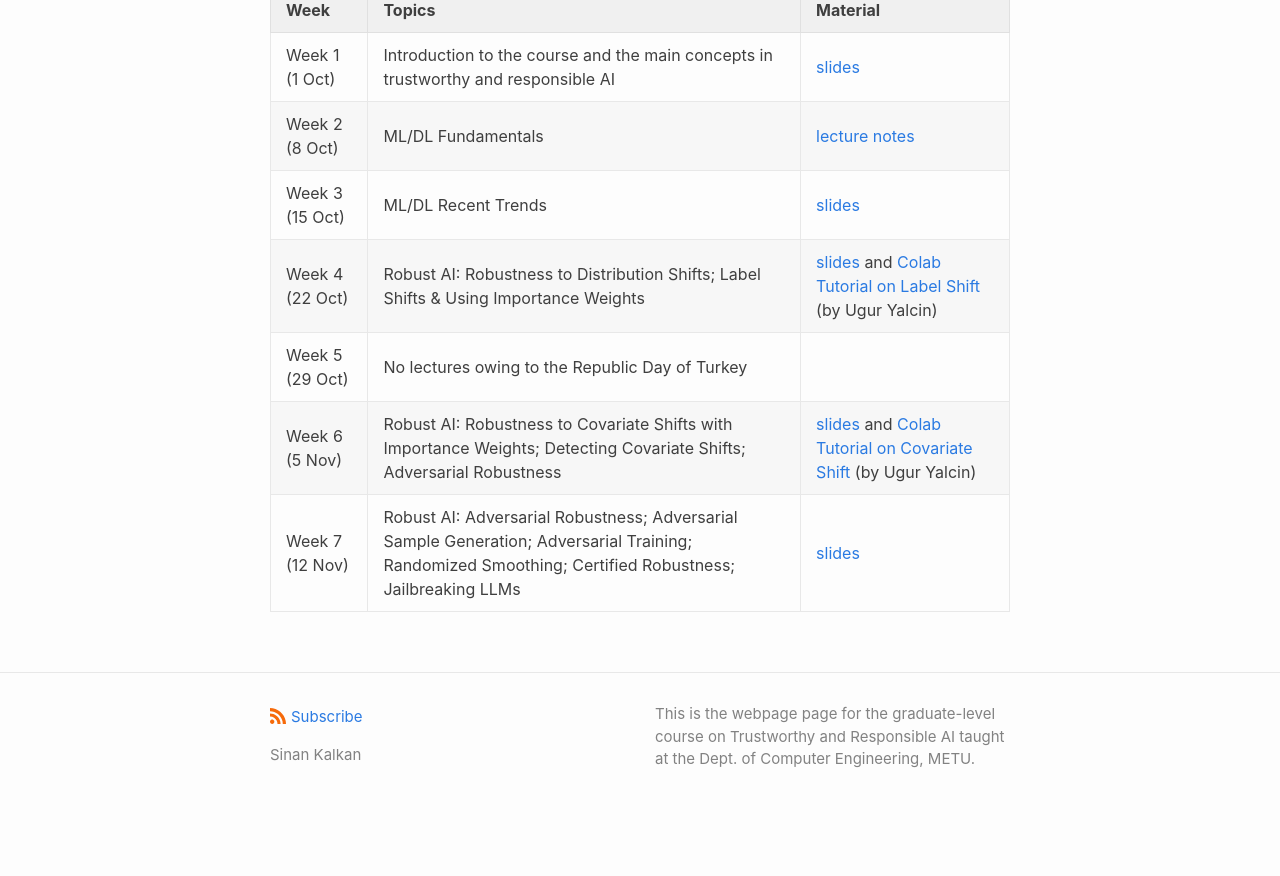
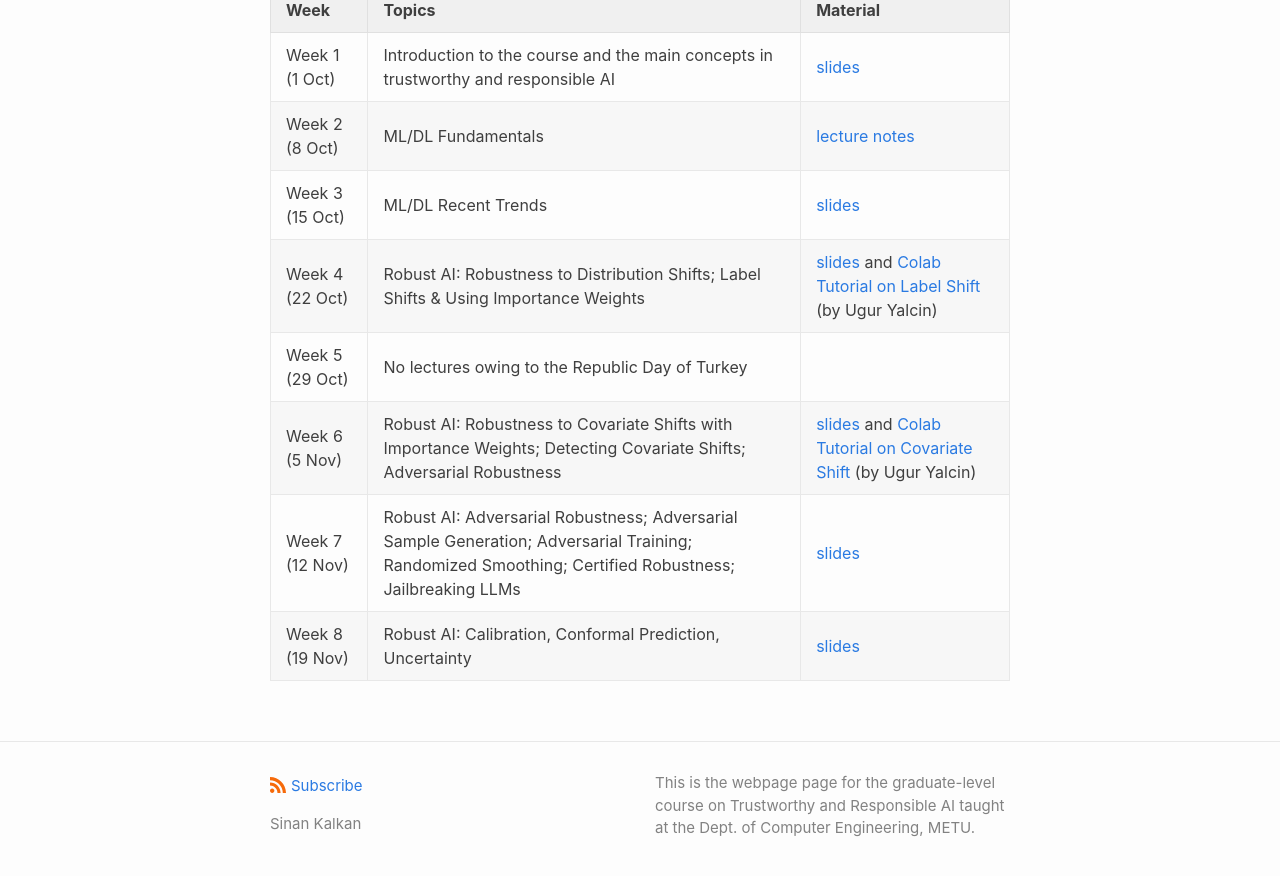
Before and after one commit to metu-trai/metu-trai.github.io, a Jekyll site: the page built from index.md, in a window 1280 px wide and 900 px high, scrolled down 1059 px. Shown: the top 876 px of the window. Built offline with Jekyll 4.4.1, drawn with Linux system fonts in a browser that asks for light colours; our own code applies the rules of GitHub Pages for plain Markdown files; before the commit the page ends 1890 px from its top, so only the background shows below that.

Commit message:
Update index.md

```diff
--- a/index.md
+++ b/index.md
@@ -137,3 +137,4 @@ Prof. Dr. Sinan Kalkan<br>
 | Week 5 (29 Oct)  | No lectures owing to the Republic Day of Turkey  | |
 | Week 6 (5 Nov)  | Robust AI: Robustness to Covariate Shifts with Importance Weights; Detecting Covariate Shifts; Adversarial Robustness | <a href="./slides/CENG7880_week6.pdf">slides</a> and <a href="https://colab.research.google.com/drive/1fpxfcIJW5UxxX72fsS98a0fkXSEeTRGr?usp=drive_link">Colab Tutorial on Covariate Shift</a> (by Ugur Yalcin) |
 | Week 7 (12 Nov)  | Robust AI: Adversarial Robustness; Adversarial Sample Generation; Adversarial Training; Randomized Smoothing; Certified Robustness; Jailbreaking LLMs | <a href="./slides/CENG7880_week7.pdf">slides</a> |
+| Week 8 (19 Nov)  | Robust AI: Calibration, Conformal Prediction, Uncertainty | <a href="./slides/CENG7880_week8.pdf">slides</a> |
```
